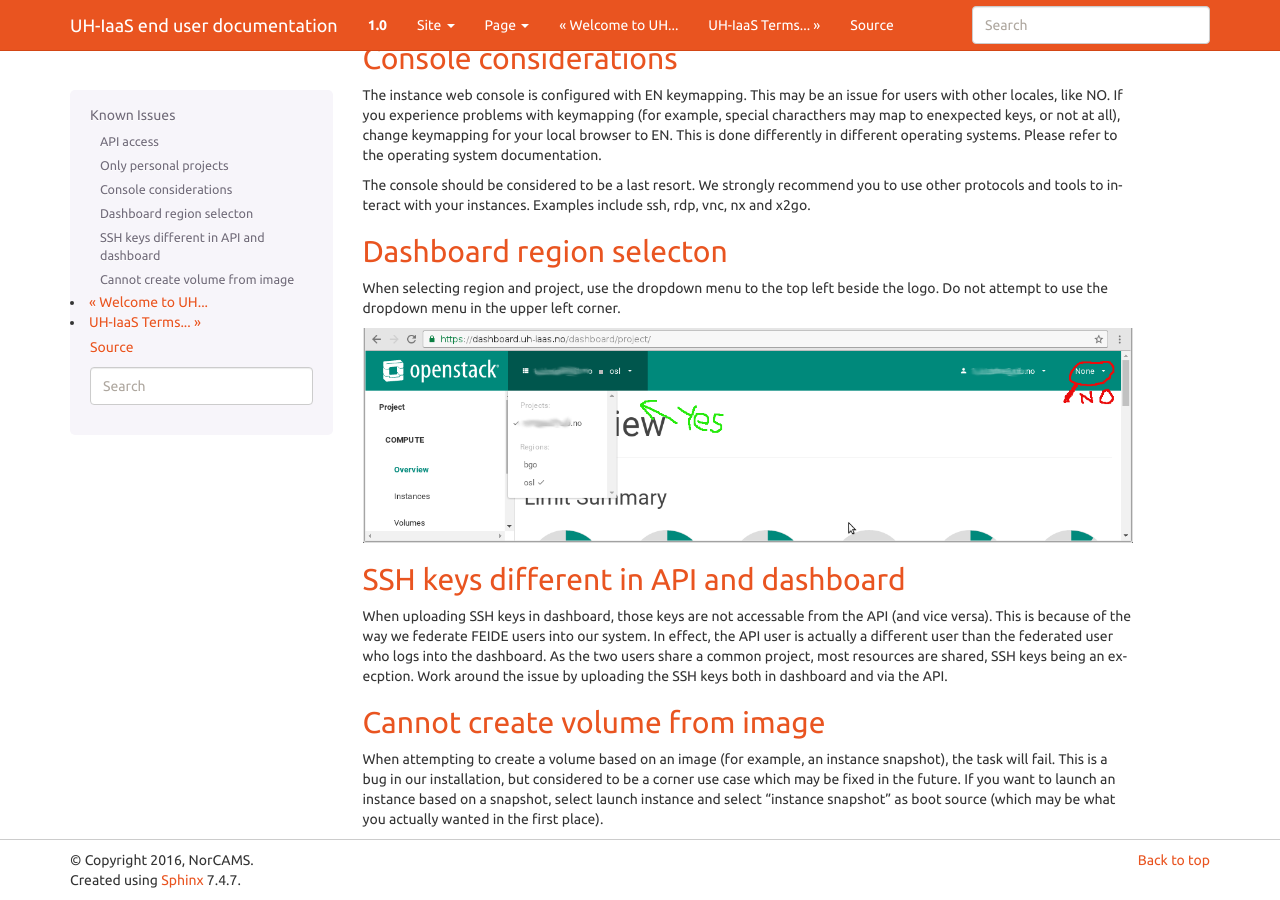
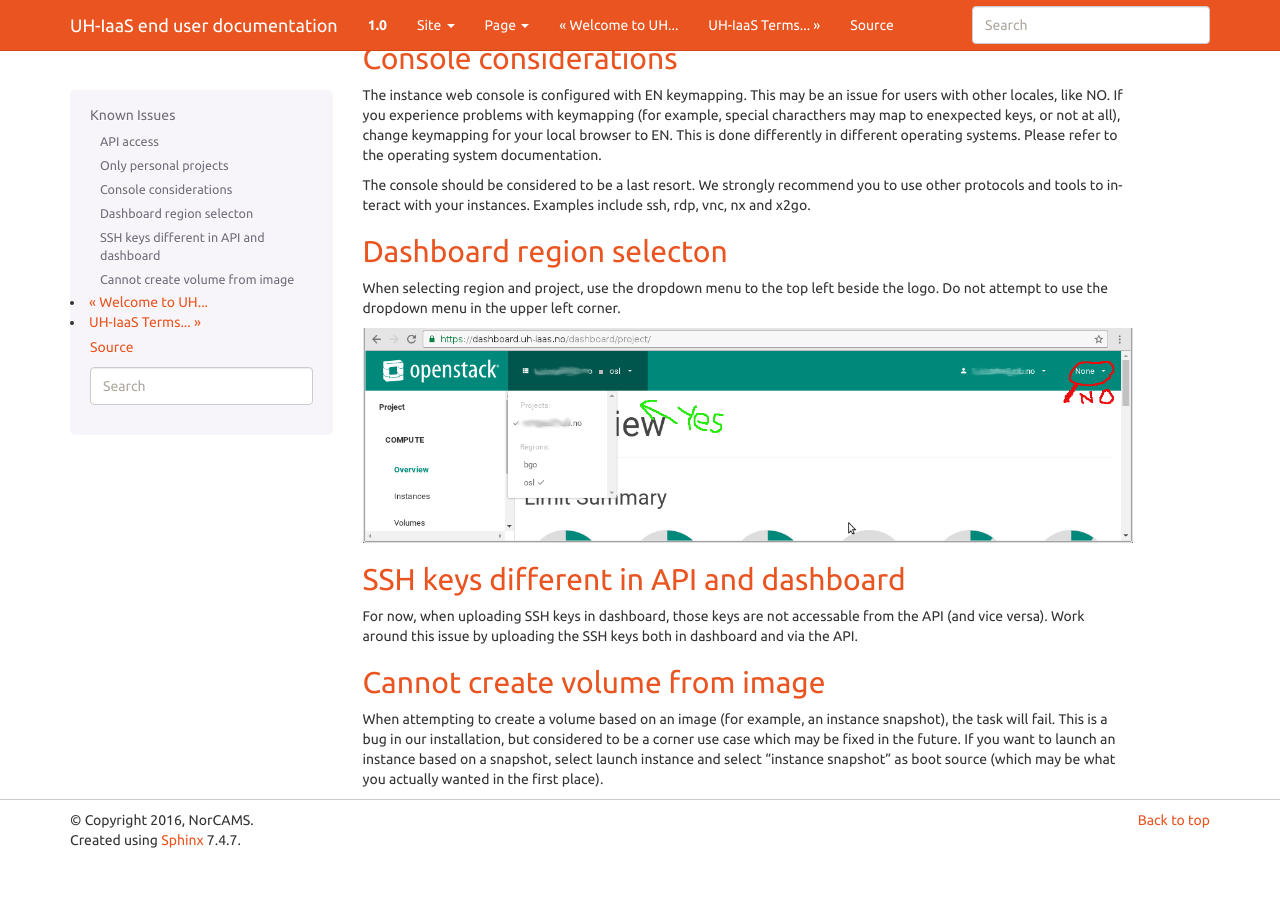
Before and after one commit to norcams/docs-enduser, a Sphinx documentation site: the page built from docs/known-issues.rst, in a window 1280 px wide and 900 px high, scrolled down 542 px. Built offline with Sphinx 7.4.7, drawn with Linux system fonts in a browser that asks for light colours; after the commit the page ends 1402 px from its top, so only the background shows below that.

Commit message:
Remove technical details

```diff
--- a/docs/known-issues.rst
+++ b/docs/known-issues.rst
@@ -53,13 +53,9 @@ corner.
 SSH keys different in API and dashboard
 ---------------------------------------
 
-When uploading SSH keys in dashboard, those keys are not accessable from the
-API (and vice versa). This is because of the way we federate FEIDE users into
-our system. In effect, the API user is actually a different user than the
-federated user who logs into the dashboard. As the two users share a common
-project, most resources are shared, SSH keys being an execption.
-Work around the issue by uploading the SSH keys both in dashboard and via
-the API.
+For now, when uploading SSH keys in dashboard, those keys are not accessable
+from the API (and vice versa). Work around this issue by uploading the SSH
+keys both in dashboard and via the API.
 
 
 Cannot create volume from image
```
